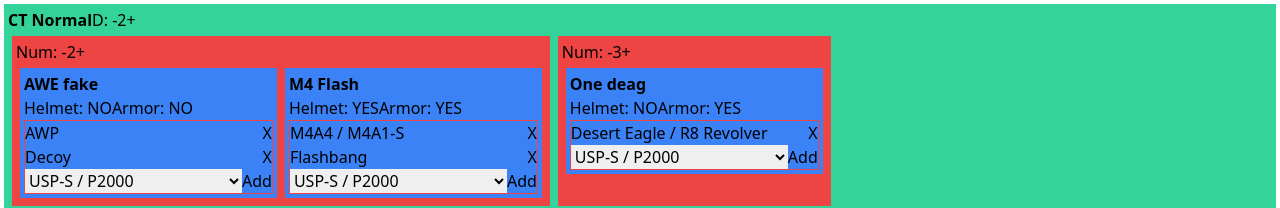
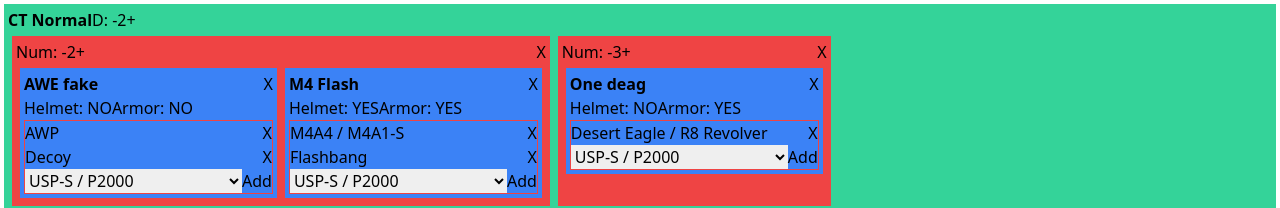
Before and after one commit to Djeeberjr/csgo-retakes-editor, a React (Create React App) app: page / in a window 1280 px wide. Shown: the top 208 px of the page. Built offline with nearby package versions, Linux system fonts and the light colour scheme.

Commit message:
Implemented removing of cards and decks

```diff
--- a/src/components/Card.tsx
+++ b/src/components/Card.tsx
@@ -10,11 +10,13 @@
     card: Card
     side: Side
     onChange?: (newCard: Card)=>void
+    onRemove?: ()=>void
 }
 
-const CardComp: React.FC<Props> = ({card,side,onChange}) => {
+const CardComp: React.FC<Props> = ({card,side,onChange,onRemove}) => {
     return (
         <div className="bg-blue-500 m-1 p-1">
+            <span className="float-right cursor-pointer" onClick={()=>{onRemove?.()}}>X</span>
             <span className="font-bold"><TextEdit
                 text={card.title}
                 onChange={(newTitle)=>onChange?.(new Card(newTitle,card.armor,card.helmet,...card.items))}
--- a/src/components/CardGroup.tsx
+++ b/src/components/CardGroup.tsx
@@ -8,22 +8,30 @@
 	cardGroup: CardGroup
 	side: Side
 	onChange?: (newCardGroup: CardGroup)=>void
+	onRemove?: ()=>void
 }
 
-const CardGroupComp: React.FC<Props> = ({cardGroup,side,onChange}) => {
+const CardGroupComp: React.FC<Props> = ({cardGroup,side,onChange,onRemove}) => {
 	return (
 		<div className="bg-red-500 m-1 p-1">
+			<span className="float-right cursor-pointer" onClick={()=>onRemove?.()} >X</span>
 			Num: <NumEdit value={cardGroup.numInDeck}
 				onChange={newNum => onChange?.(new CardGroup(Math.max(newNum,0),...cardGroup.cards))}
 			/>
 			<div className="flex">
 				{cardGroup.cards.map((card,index) =>
-					<CardComp card={card} side={side} onChange={(newCard)=>{
+					<CardComp card={card} side={side}
+						onChange={(newCard)=>{
 							onChange?.(new CardGroup(
 								cardGroup.numInDeck,
 								...cardGroup.cards.map((e,i)=>i===index?newCard:e))
 							)
-					}} />
+						}}
+						onRemove={()=>onChange?.(new CardGroup(
+							cardGroup.numInDeck,
+							...cardGroup.cards.filter((e,i)=>i!==index))
+						)}
+					/>
 				)}
 			</div>
 		</div>
--- a/src/components/Deck.tsx
+++ b/src/components/Deck.tsx
@@ -29,6 +29,12 @@
                                 ...deck.cardGroups.map((e,i)=>i===index?newGroup:e)
                             ))
                         }}
+                        onRemove={()=>{
+                            onChange?.(new Deck(
+                                deck.numDefusers,
+                                ...deck.cardGroups.filter((e,i)=>i!==index)
+                            ))
+                        }}
                     />
                 )}
             </div>
```
